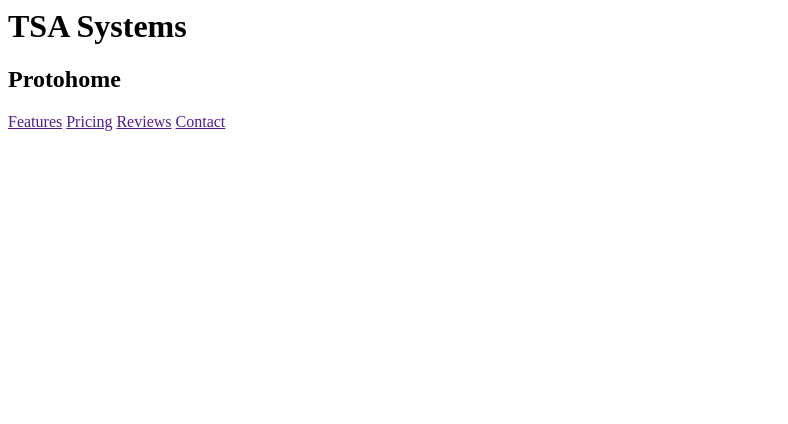
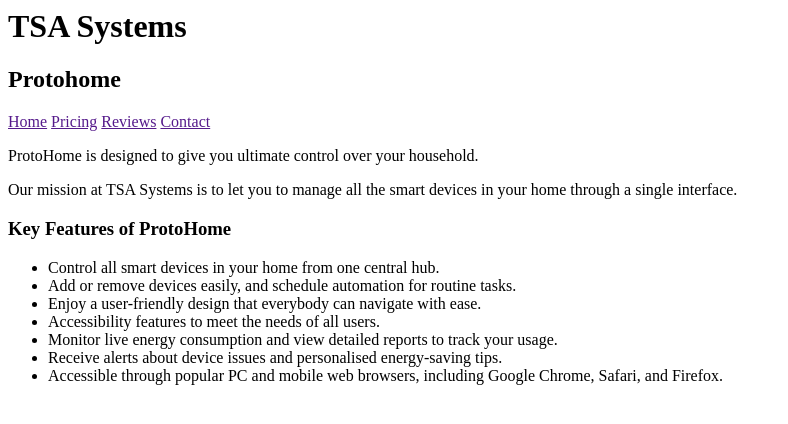
Before and after one commit to TSASystems/Protohome, a plain HTML site: page index.html in a window 1280 px wide. Shown: the whole page, without its empty margins (0-788 px from the left). Drawn offline with Linux system fonts and the light colour scheme.

Commit message:
Added features to homepage

```diff
--- a/index.html
+++ b/index.html
@@ -9,10 +9,24 @@
 		</header>
 
 		<nav>
-			<a href="">Features</a>
+			<a href="">Home</a>
 			<a href="">Pricing</a>
 			<a href="">Reviews</a>
 			<a href="">Contact</a>
 		</nav>
+
+		<p>ProtoHome is designed to give you ultimate control over your household.</p>
+		<p>Our mission at TSA Systems is to let you to manage all the smart devices in your home through a single interface.</p>
+
+		<h3>Key Features of ProtoHome</h3>
+		<ul>
+			<li>Control all smart devices in your home from one central hub.</li>
+			<li>Add or remove devices easily, and schedule automation for routine tasks.</li>
+			<li>Enjoy a user-friendly design that everybody can navigate with ease.</li>
+			<li>Accessibility features to meet the needs of all users.</li>
+			<li>Monitor live energy consumption and view detailed reports to track your usage.</li>
+			<li>Receive alerts about device issues and personalised energy-saving tips.</li>
+			<li>Accessible through popular PC and mobile web browsers, including Google Chrome, Safari, and Firefox.</li>
+		</ul>
 	</body>
 </html>
```
